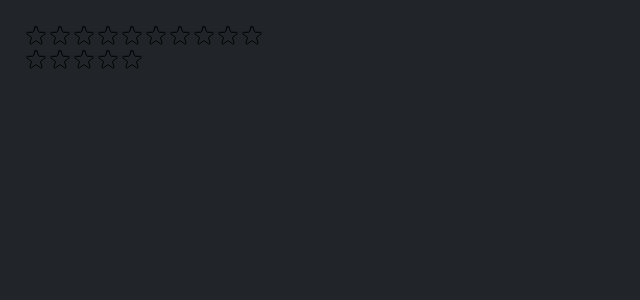
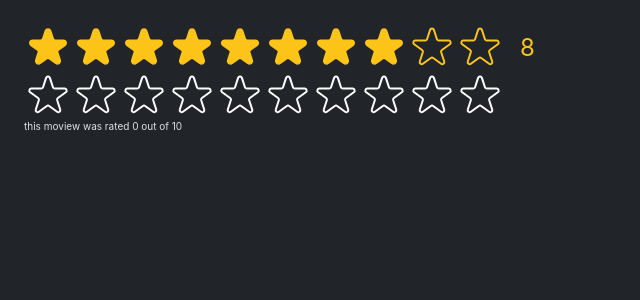
Before and after one commit to mohammadsalih/usePopcorn, a React (Create React App) app: page / in a window 1280 px wide. Shown: the top 300 px of the page, without its empty margins (0-640 px from the left). Built offline with nearby package versions, Linux system fonts and the light colour scheme.

Commit message:
fnished rating component

```diff
--- a/src/Rating.js
+++ b/src/Rating.js
@@ -1,56 +1,78 @@
 import { useState } from "react";
+import PropTypes from "prop-types";
 
 const containerStyle = {
   display: "flex",
-  alignItems: "cernter",
+  alignItems: "center",
   gap: "16px",
 };
 
 const starContainerStyle = {
   display: "flex",
-  alignItems: "cernter",
+  alignItems: "center",
 };
 
-const textStyle = {
-  margen: "0",
-  lineHeight: "1",
+Rating.propTypes = {
+  maxRating: PropTypes.number,
+  color: PropTypes.string,
+  size: PropTypes.number,
+  className: PropTypes.string,
+  defualtRating: PropTypes.number,
+  onSetRating: PropTypes.func,
 };
 
-const starStyle = {
-  display: "block",
-  width: "24px",
-  height: "24px",
-  cursor: "pointer",
-};
+export default function Rating({
+  maxRating = 5,
+  color = "#fff",
+  size = "24",
+  className = "",
+  defualtRating = 0,
+  onSetRating,
+}) {
+  const [rating, setRating] = useState(defualtRating);
+  const [tempRating, setTempRating] = useState(0);
 
-export default function Rating({ maxRating = 5 }) {
-  const [rating, setRating] = useState(0);
-  const [tempRating, setTempRating] = useState(0);
+  const textStyle = {
+    margen: "0",
+    lineHeight: "1",
+    color: color,
+    fontSize: `${size / 2}px`,
+  };
 
   function handleRating(rating) {
     setRating(rating);
+    onSetRating(rating);
   }
 
   return (
-    <div style={containerStyle}>
+    <div style={containerStyle} className={className}>
       <div style={starContainerStyle}>
         {Array.from({ length: maxRating }, (_, i) => (
           <Star
             key={i}
+            color={color}
+            size={size}
             full={tempRating ? tempRating >= i + 1 : rating >= i + 1}
             onRate={() => handleRating(i + 1)}
             onHoverIn={() => setTempRating(i + 1)}
             onHoverOut={() => setTempRating(0)}
           />
         ))}
+      </div>
 
-        <p style={textStyle}>{tempRating || rating || ""}</p>
-      </div>
+      <p style={textStyle}>{tempRating || rating || ""}</p>
     </div>
   );
 }
 
-function Star({ onRate, full, onHoverIn, onHoverOut }) {
+function Star({ onRate, full, onHoverIn, onHoverOut, color, size }) {
+  const starStyle = {
+    display: "block",
+    width: `${size}px`,
+    height: `${size}px`,
+    cursor: "pointer",
+  };
+
   return (
     <span
       style={starStyle}
@@ -62,8 +84,8 @@ function Star({ onRate, full, onHoverIn, onHoverOut }) {
         <svg
           xmlns="http://www.w3.org/2000/svg"
           viewBox="0 0 20 20"
-          fill="#000"
-          stroke="#000"
+          fill={color}
+          stroke={color}
         >
           <path d="M9.049 2.927c.3-.921 1.603-.921 1.902 0l1.07 3.292a1 1 0 00.95.69h3.462c.969 0 1.371 1.24.588 1.81l-2.8 2.034a1 1 0 00-.364 1.118l1.07 3.292c.3.921-.755 1.688-1.54 1.118l-2.8-2.034a1 1 0 00-1.175 0l-2.8 2.034c-.784.57-1.838-.197-1.539-1.118l1.07-3.292a1 1 0 00-.364-1.118L2.98 8.72c-.783-.57-.38-1.81.588-1.81h3.461a1 1 0 00.951-.69l1.07-3.292z" />
         </svg>
@@ -72,7 +94,7 @@ function Star({ onRate, full, onHoverIn, onHoverOut }) {
           xmlns="http://www.w3.org/2000/svg"
           fill="none"
           viewBox="0 0 24 24"
-          stroke="#000"
+          stroke={color}
         >
           <path
             strokeLinecap="round"
--- a/src/index.js
+++ b/src/index.js
@@ -1,14 +1,32 @@
-import React from "react";
+import React, { useState } from "react";
 import ReactDOM from "react-dom/client";
 import "./index.css";
 // import App from "./App";
 import Rating from "./Rating.js";
 
+function Test() {
+  const [movieRating, setMovieRating] = useState(0);
+
+  return (
+    <div>
+      <Rating maxRating={10} size="48" onSetRating={setMovieRating} />
+
+      <p>this moview was rated {movieRating} out of 10</p>
+    </div>
+  );
+}
+
 const root = ReactDOM.createRoot(document.getElementById("root"));
 root.render(
   <React.StrictMode>
     {/* <App /> */}
-    <Rating maxRating={10} />
-    <Rating maxRating={5} />
+    <Rating
+      maxRating={10}
+      color="#fcc419"
+      size="48"
+      defualtRating={8}
+    />
+
+    <Test />
   </React.StrictMode>
 );
```
